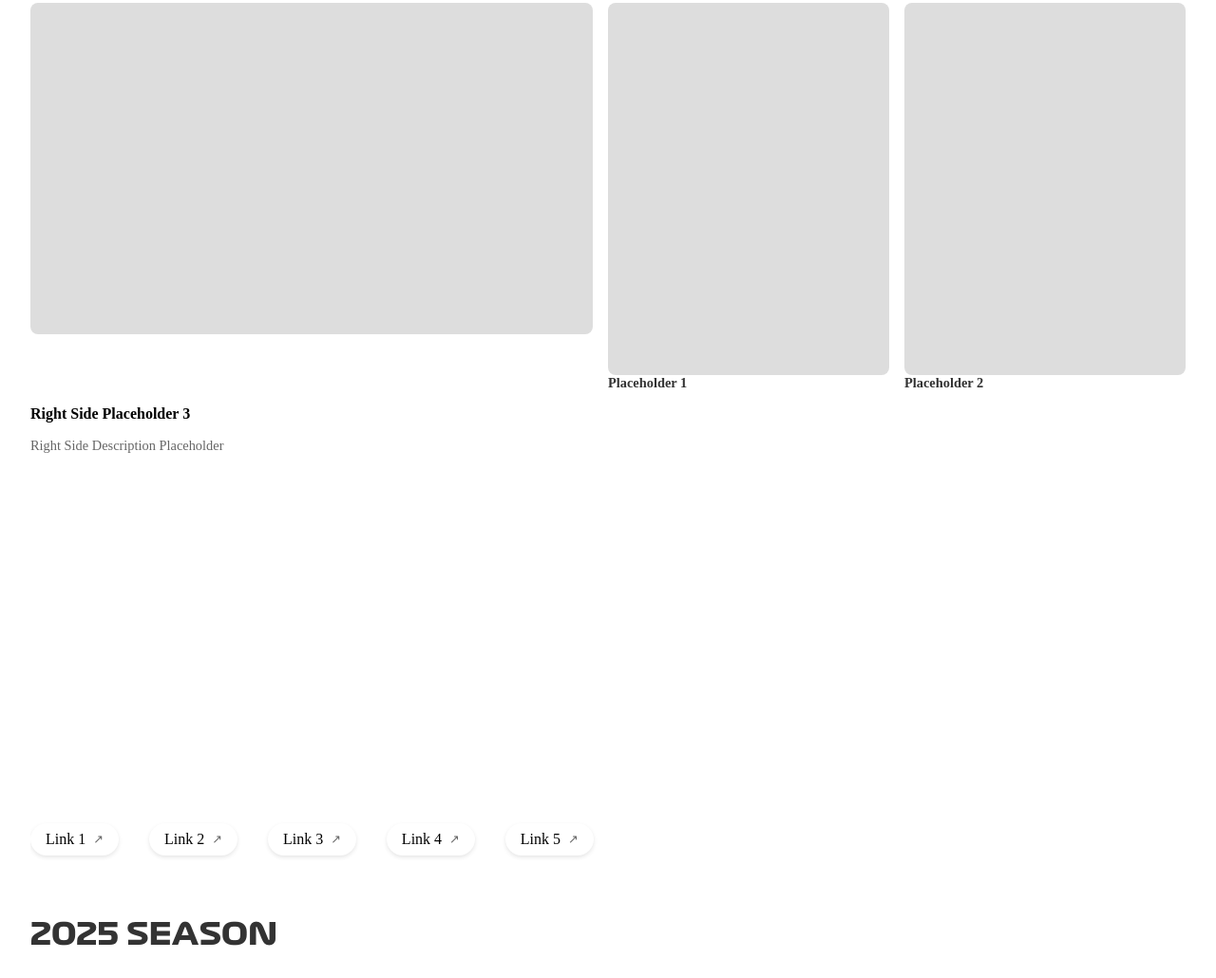
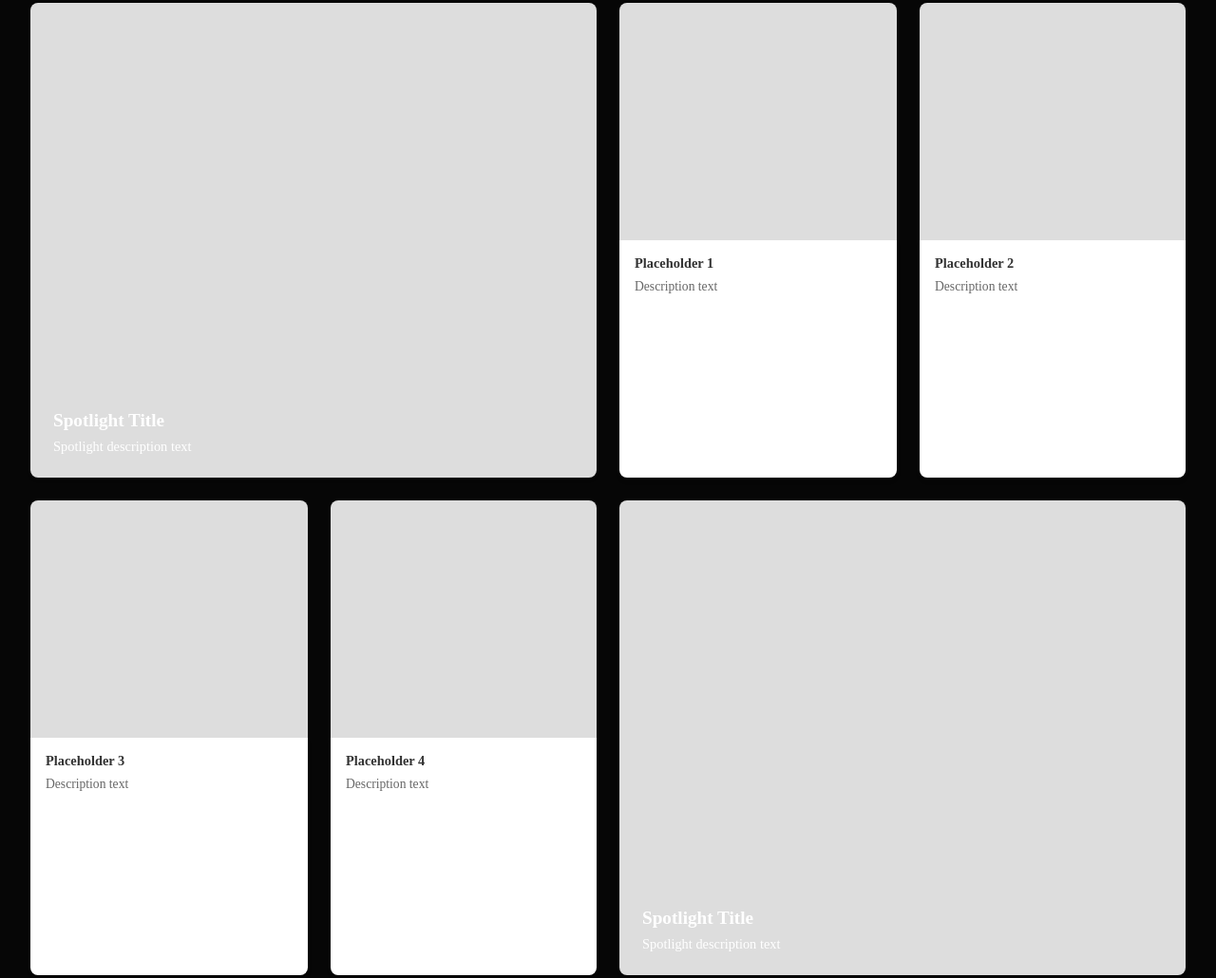
Before and after one commit to AliGFarhat/Museum-of-F1, a plain HTML site: page heropage.html in a window 1280 px wide. Shown: the part 935-1965 px from the top of the page at 95% size. Drawn offline with Linux system fonts and the light colour scheme.

Commit message:
Fixed up the Featured Section., Changed Background Color, Added 1 Image, Spotlight Section Now and Added a Bottom Mirrored Row, Made the Spotight Gaps More Consistent.

```diff
--- a/heropage.css
+++ b/heropage.css
@@ -46,6 +46,36 @@
     margin: 0;
     padding: 0;
     box-sizing: border-box;
+}
+
+body {
+    background-color: #060606;
+}
+
+/* Debug: Vertical Center Line */
+body::before {
+    content: '';
+    position: fixed;
+    top: 0;
+    bottom: 0;
+    left: 50%;
+    width: 2px;
+    background-color: red;
+    z-index: 9999;
+    pointer-events: none;
+}
+
+/* Debug: Horizontal Center Line */
+body::after {
+    content: '';
+    position: fixed;
+    top: 50%;
+    left: 0;
+    right: 0;
+    height: 2px;
+    background-color: red;
+    z-index: 9999;
+    pointer-events: none;
 }
 
 /* Top Section (Nav Bar) */
@@ -135,17 +165,48 @@ li {
 .hero-section {
     display: grid;
     grid-template-columns: 2fr 1fr;
+    grid-template-rows: 1fr;
     gap: 1.5rem;
     margin-bottom: 6.5rem;
     margin-top: 3.0rem;
-    min-height: 610px;
+    height: 610px;
+    align-items: stretch;
+}
+
+.hero-left {
+    min-height: 0;
+    height: 100%;
+    display: flex;
+    overflow: hidden;
 }
 
 .hero-left .hero-pic {
     width: 100%;
     height: 100%;
     background-color: #ddd;
-    border-radius: 8px;
+    border-radius: 10px;
+    box-shadow: 0px 2px 4px rgba(0,0,0,0.1);
+    overflow: hidden;
+    flex-shrink: 0;
+    position: relative;
+}
+
+.hero-left .hero-pic::after {
+    content: '';
+    position: absolute;
+    inset: 0;
+    border-radius: 10px;
+    background: radial-gradient(circle, transparent 40%, rgba(0,0,0,0.7));
+    pointer-events: none;
+    z-index: 1;
+}
+
+.hero-pic img {
+    width: 100%;
+    height: 100%;
+    object-fit: cover;
+    object-position: center;
+    display: block;
 }
 
 .hero-right {
@@ -199,6 +260,10 @@ li {
     margin-bottom: 3rem;
 }
 
+.spotlight-section + .spotlight-section {
+    margin-top: -1.5rem;
+}
+
 .section-title {
     font-size: 2rem;
     font-weight: bold;
@@ -210,68 +275,103 @@ li {
 .spotlight-grid {
     display: grid;
     grid-template-columns: 2fr 1fr 1fr;
-    grid-template-rows: 1fr 1fr;
-    gap: 1rem;
-    height: 800px;
+    align-items: start;
 }
 
-/* Top Row */
+.spotlight-grid-flipped {
+    grid-template-columns: 1fr 1fr 2fr;
+}
+
 .spotlight-left {
-    grid-column: 1;
-    grid-row: 1;
     display: flex;
     flex-direction: column;
-    gap: 1rem;
+    padding-right: 0.75rem;
 }
 
 .spotlight-middle {
-    grid-column: 2 / 4;
-    grid-row: 1;
-    display: grid;
-    grid-template-columns: 1fr 1fr;
-    gap: 1rem;
+    display: flex;
+    flex-direction: column;
+    height: 500px;
+    padding-left: 0.75rem;
 }
 
-/* Bottom Row */
+.spotlight-grid-flipped .spotlight-middle {
+    padding-right: 0.75rem;
+}
+
 .spotlight-right {
-    grid-column: 1 / 4;
-    grid-row: 2;
     display: flex;
     flex-direction: column;
-    gap: 1rem;
+    height: 500px;
+    padding-left: 1.5rem;
+}
+
+.spotlight-grid-flipped .spotlight-right {
+    padding-left: 0.75rem;
 }
 
 .spotlight-large-image {
     width: 100%;
-    height: 89%;
+    height: 500px;
     background-color: #ddd;
     border-radius: 8px;
+    box-shadow: 0px 2px 4px rgba(0,0,0,0.1);
+    position: relative;
+    flex-shrink: 0;
 }
 
 .spotlight-small-image {
     width: 100%;
-    height: 100%;
+    height: 250px;
     background-color: #ddd;
-    border-radius: 8px;
+    border-radius: 8px 8px 0 0;
+    flex-shrink: 0;
 }
 
-.spotlight-item h4 {
+.spotlight-left-text {
+    position: absolute;
+    bottom: 0;
+    left: 0;
+    right: 0;
+    padding: 1.5rem;
+    display: flex;
+    flex-direction: column;
+    gap: 0.5rem;
+}
+
+.spotlight-text {
+    height: 250px;
+    background-color: #fff;
+    padding: 1rem;
+    display: flex;
+    flex-direction: column;
+    gap: 0.5rem;
+    justify-content: flex-start;
+    border-radius: 0 0 8px 8px;
+    box-shadow: 0px 4px 4px rgba(0,0,0,0.1);
+}
+
+.spotlight-left-text h3 {
+    font-size: 1.2rem;
+    color: #fff;
+    margin: 0;
+}
+
+.spotlight-left-text p {
+    color: #fff;
+    font-size: 0.9rem;
+    margin: 0;
+}
+
+.spotlight-text h4 {
     font-size: 0.9rem;
     color: #333;
     margin: 0;
 }
 
-.spotlight-left h3,
-.spotlight-right h3 {
-    font-size: 1.2rem;
-    color: #333;
-    margin: 0;
-}
-
-.spotlight-left p,
-.spotlight-right p {
+.spotlight-text p {
     color: #666;
-    font-size: 0.9rem;
+    font-size: 0.85rem;
     margin: 0;
 }
 
--- a/heropage.html
+++ b/heropage.html
@@ -41,7 +41,7 @@
          <section class="hero-section">
             <div class="hero-left">
                 <div class="hero-pic">
-                    <!-- Will add image here later when doing css -->
+                    <img src="images/fireworks-abudhabi.jpeg" alt="fireworks">
                 </div>
             </div>
 
@@ -92,25 +92,61 @@
             <div class="spotlight-grid">
 
                 <div class="spotlight-left">
-                    <div class="spotlight-large-image"></div>
+                    <div class="spotlight-large-image">
+                        <div class="spotlight-left-text">
+                            <h3>Spotlight Title</h3>
+                            <p>Spotlight description text</p>
+                        </div>
+                    </div>
                 </div>
 
                 <div class="spotlight-middle">
-                    <div class="spotlight-item">
-                        <div class="spotlight-small-image"></div>
+                    <div class="spotlight-small-image"></div>
+                    <div class="spotlight-text">
                         <h4>Placeholder 1</h4>
-                    </div>
-
-                    <div class="spotlight-item">
-                        <div class="spotlight-small-image"></div>
-                        <h4>Placeholder 2</h4>
+                        <p>Description text</p>
                     </div>
                 </div>
 
                 <div class="spotlight-right">
-                    <div class="spotlight-item"></div>
-                    <h4>Right Side Placeholder 3</h4>
-                    <p>Right Side Description Placeholder</p>
+                    <div class="spotlight-small-image"></div>
+                    <div class="spotlight-text">
+                        <h4>Placeholder 2</h4>
+                        <p>Description text</p>
+                    </div>
+                </div>
+
+            </div>
+        </section>
+
+        <!-- Spotlight Section (Flipped) -->
+        <section class="spotlight-section">
+
+            <div class="spotlight-grid spotlight-grid-flipped">
+
+                <div class="spotlight-left">
+                    <div class="spotlight-small-image"></div>
+                    <div class="spotlight-text">
+                        <h4>Placeholder 3</h4>
+                        <p>Description text</p>
+                    </div>
+                </div>
+
+                <div class="spotlight-middle">
+                    <div class="spotlight-small-image"></div>
+                    <div class="spotlight-text">
+                        <h4>Placeholder 4</h4>
+                        <p>Description text</p>
+                    </div>
+                </div>
+
+                <div class="spotlight-right">
+                    <div class="spotlight-large-image">
+                        <div class="spotlight-left-text">
+                            <h3>Spotlight Title</h3>
+                            <p>Spotlight description text</p>
+                        </div>
+                    </div>
                 </div>
 
             </div>
```
Also changed, not shown: images/fireworks-abudhabi.jpeg.
